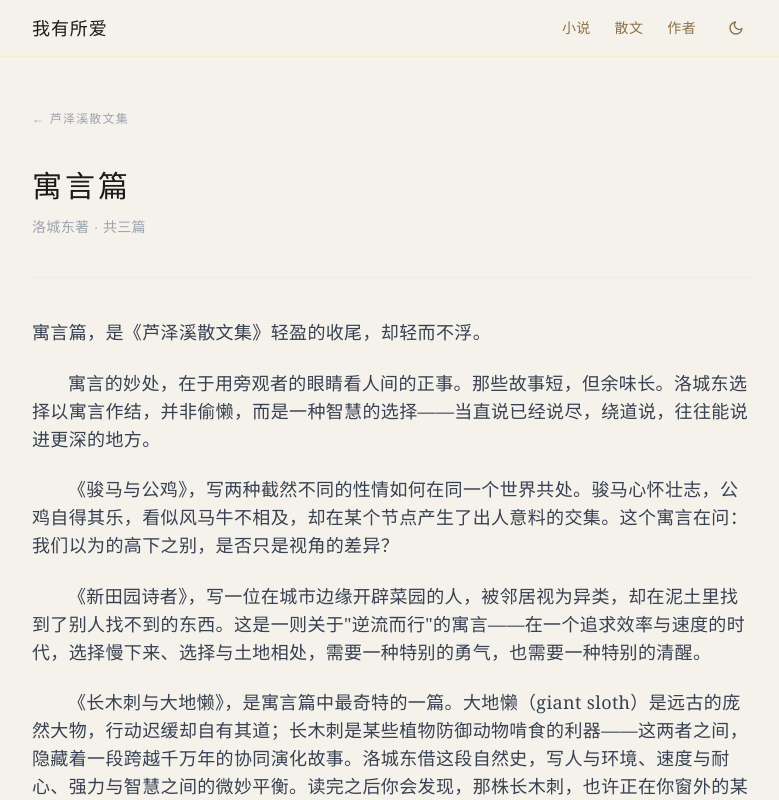
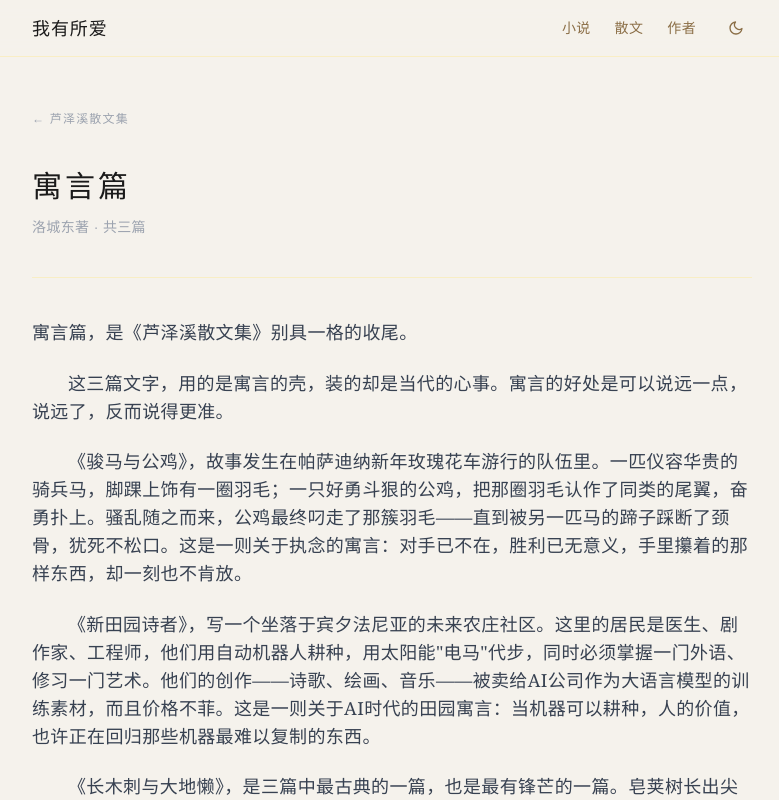
Before and after one commit to chengdongwrites/ihavemylove, a Next.js app: page /luzexi/yuyan in a window 1280 px wide. Shown: the top 800 px of the page, without its empty margins (248-1027 px from the left). Built offline with nearby package versions, Linux system fonts and the light colour scheme; no server answers; the database is empty.

Commit message:
Revise 导言 for all five sections; rewrite 寓言篇 introduction based on actual essay content

```diff
--- a/src/app/luzexi/yuyan/page.tsx
+++ b/src/app/luzexi/yuyan/page.tsx
@@ -34,15 +34,15 @@ export default function YuyanPage() {
 
         {/* 导言 */}
         <div className="prose-chinese text-base sm:text-lg text-gray-700 dark:text-gray-300 leading-loose mb-12">
-          <p>寓言篇，是《芦泽溪散文集》轻盈的收尾，却轻而不浮。</p>
+          <p>寓言篇，是《芦泽溪散文集》别具一格的收尾。</p>
 
-          <p>寓言的妙处，在于用旁观者的眼睛看人间的正事。那些故事短，但余味长。洛城东选择以寓言作结，并非偷懒，而是一种智慧的选择——当直说已经说尽，绕道说，往往能说进更深的地方。</p>
+          <p>这三篇文字，用的是寓言的壳，装的却是当代的心事。寓言的好处是可以说远一点，说远了，反而说得更准。</p>
 
-          <p>《骏马与公鸡》，写两种截然不同的性情如何在同一个世界共处。骏马心怀壮志，公鸡自得其乐，看似风马牛不相及，却在某个节点产生了出人意料的交集。这个寓言在问：我们以为的高下之别，是否只是视角的差异？</p>
+          <p>《骏马与公鸡》，故事发生在帕萨迪纳新年玫瑰花车游行的队伍里。一匹仪容华贵的骑兵马，脚踝上饰有一圈羽毛；一只好勇斗狠的公鸡，把那圈羽毛认作了同类的尾翼，奋勇扑上。骚乱随之而来，公鸡最终叼走了那簇羽毛——直到被另一匹马的蹄子踩断了颈骨，犹死不松口。这是一则关于执念的寓言：对手已不在，胜利已无意义，手里攥着的那样东西，却一刻也不肯放。</p>
 
-          <p>《新田园诗者》，写一位在城市边缘开辟菜园的人，被邻居视为异类，却在泥土里找到了别人找不到的东西。这是一则关于"逆流而行"的寓言——在一个追求效率与速度的时代，选择慢下来、选择与土地相处，需要一种特别的勇气，也需要一种特别的清醒。</p>
+          <p>《新田园诗者》，写一个坐落于宾夕法尼亚的未来农庄社区。这里的居民是医生、剧作家、工程师，他们用自动机器人耕种，用太阳能"电马"代步，同时必须掌握一门外语、修习一门艺术。他们的创作——诗歌、绘画、音乐——被卖给AI公司作为大语言模型的训练素材，而且价格不菲。这是一则关于AI时代的田园寓言：当机器可以耕种，人的价值，也许正在回归那些机器最难以复制的东西。</p>
 
-          <p>《长木刺与大地懒》，是寓言篇中最奇特的一篇。大地懒（giant sloth）是远古的庞然大物，行动迟缓却自有其道；长木刺是某些植物防御动物啃食的利器——这两者之间，隐藏着一段跨越千万年的协同演化故事。洛城东借这段自然史，写人与环境、速度与耐心、强力与智慧之间的微妙平衡。读完之后你会发现，那株长木刺，也许正在你窗外的某处默默生长。</p>
+          <p>《长木刺与大地懒》，是三篇中最古典的一篇，也是最有锋芒的一篇。皂荚树长出尖刺，本为惩罚贪食的大地懒；大地懒欲罢不能，两者相持，愈战愈烈，最终惊动河神——大地懒一族因此湮灭，皂荚树的尖刺也被悉数抹去。故事至此，藏着一个出人意料的转折：树在事后才恍然明白，它所谓的"正义"，其实不过是施痛的快感。惩罚者以正义为名，却在伤害中得到满足——这才是这个寓言真正要讽刺的东西。失去尖刺之后，树以荫凉待人，得名"皂荚"；大地懒则只剩树上的远亲，带着那句告诫存活至今。</p>
 
           <p>三篇读罢，合上书，世界还是那个世界，但你看它的眼睛，或许已经不同。</p>
         </div>
```
